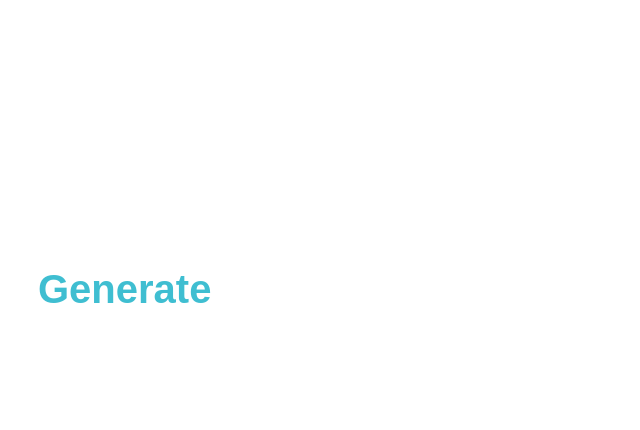
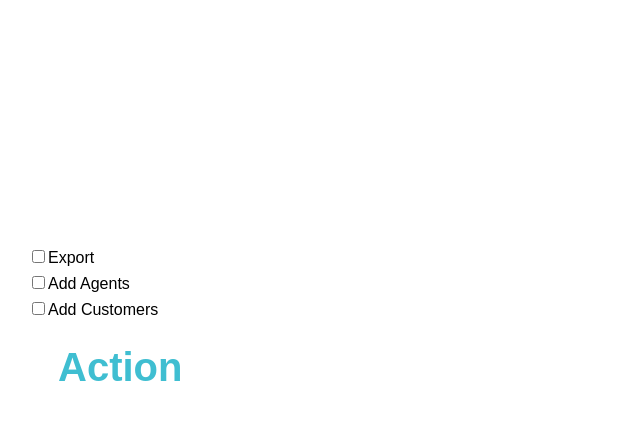
Before and after one commit to PrasannaPaithankar/Collection-Service, a Flask app: page /admin_action in a window 1280 px wide. Shown: the part 370-800 px from the top of the page, without its empty margins (0-640 px from the left). Run offline with Flask 3, Linux system fonts and the light colour scheme.

Commit message:
modified:   routes.py 	modified:   static/containers.css 	modified:   static/loginpage.css 	modified:   templates/admin_action.html

```diff
--- a/routes.py
+++ b/routes.py
@@ -3,16 +3,17 @@ from flask import render_template , request, redirect, url_for
 from models import Agent, Customer, db, app, mail
 import shutil
 import datetime
+import pandas as pd
 
 # root page
 @app.route("/")
 def index():
-    agent = Agent(name="test", mobileNo="123", email="test@test", password="test")
-    db.session.add(agent)
-    customer = Customer(name="test", mobileNo="123", collection=123, closingBalance=123, agentID=10001)
-    db.session.add(customer)
-    db.session.commit()
-    with open('report.csv', 'w') as f:
+    # agent = Agent(name="test", mobileNo="123", email="test@test", password="test")
+    # db.session.add(agent)
+    # customer = Customer(name="test", mobileNo="123", collection=123, closingBalance=123, agentID=10001)
+    # db.session.add(customer)
+    # db.session.commit()
+    with open('/var/www/html/collection-service/report.csv', 'w') as f:
         f.write("Name,Account Number,Mobile Number,Collection,Closing Balance,Agent ID\n")
     f.close()
     return redirect(url_for('login'))
@@ -171,15 +172,42 @@ def view(agentID):
 @app.route("/admin_action", methods=['GET', 'POST'])
 def admin_action():
     if request.method=='POST':
-        shutil.copy('report.csv', 'Reports/report-{}.csv'.format(str(datetime.datetime.now())[:10]))
-        with open('report.csv', 'w') as f:
-            f.write("Name,Account Number,Mobile Number,Collection,Closing Balance,Agent ID\n")
-        f.close()
-        for i in Customer.query.all():
-            i.collection = 0
-        db.session.commit()
+        # export
+        if "Export" in request.form.getlist('option'):
+            shutil.copy('/var/www/html/collection-service/report.csv', '/var/www/html/collection-service/Reports/report-{}.csv'.format(str(datetime.datetime.now())[:10]))
+            with open('/var/www/html/collection-service/report.csv', 'w') as f:
+                f.write("Name,Account Number,Mobile Number,Collection,Closing Balance,Agent ID\n")
+            f.close()
+            for i in Customer.query.all():
+                i.collection = 0
+            db.session.commit()
+
+        # import agent
+        if "Add Agents" in request.form.getlist('option'):
+            df = pd.read_excel("~/Downloads/agent.xlsx")
+            for i in range(len(df)):
+                agent = Agent(name=df['Name'][i], email=df['Email'][i], password=df['Password'][i], mobileNo=df['Mobile Number'][i], status=df['Status'][i])
+                db.session.add(agent)
+                db.session.commit()
+                message = "Your account has been created. Your agent ID is " + str(10000+agent.id) + " and password is " + agent.password
+                # send message to agent
+                mail.send_message('User authentication', sender='vrslightmodecoders@gmail.com', recipients=[str(agent.email)], body=message)
+            del df
+
+        # import customer
+        if "Add Customers" in request.form.getlist('option'):
+            df = pd.read_excel("~/Downloads/customer.xlsx")
+            for i in range(1, len(df)):
+                customer = Customer(name=df['Name'][i], mobileNo=df['Mobile Number'][i], agentID=df['Agent ID'][i])
+                db.session.add(customer)
+                db.session.commit()
+                # message = "Your account has been created. Your account number is " + str(10000+customer.id)
+                # send message to customer
+            del df
         return render_template("admin_action.html", success="y")
     return render_template("admin_action.html", success="n")
+
+
 
 # agent history page
 @app.route("/history/<agentID>", methods=['GET', 'POST'])
--- a/static/containers.css
+++ b/static/containers.css
@@ -28,13 +28,6 @@
         box-shadow: 0 0 20px rgba(0, 0, 0, 0.2);
     }
 
-    /* .item img {
-    width: 100%;
-    height: 100%;
-    object-fit: cover;
-    border-radius: 10px;
-} */
-
     .item h3 {
         margin: 10px 0;
         font-size: 1.5rem;
@@ -64,6 +57,11 @@
     .item button:hover {
         background-color: #fff;
         color: #333;
+    }
+
+    .panel {
+        margin-left: 20px;
+        margin-top:20px;
     }
 
 }
@@ -136,4 +134,8 @@
         color: #333;
     }
 
+    .panel {
+        margin-left: 20px;
+        margin-top:20px;
+    }
 }
--- a/static/loginpage.css
+++ b/static/loginpage.css
@@ -56,6 +56,10 @@
     box-shadow: 0 0 5px rgba(0, 0, 0, 0.1);
     width: 95%;
     margin-bottom: 20px;
+  }
+
+  input[type="checkbox"] {
+    margin-bottom: 10px;
   }
 
   input[type="submit"],
@@ -141,6 +145,10 @@
     font-size: 40px;
   }
 
+  input[type="checkbox"] {
+    margin-bottom: 10px;
+  }
+
   input[type="submit"],
   input[type="button"] {
     background-color: #ffffff;
--- a/templates/admin_action.html
+++ b/templates/admin_action.html
@@ -9,23 +9,6 @@
     <link rel="stylesheet" href="{{ url_for('static', filename='dropdown.css')}}">
     <link rel="stylesheet" href="{{ url_for('static', filename='containers.css')}}">
     <link rel="stylesheet" href="{{ url_for('static', filename='loginpage.css')}}">
-    <style>
-        .btn {
-            display: block;
-            text-align: center;
-            margin: 20px auto;
-        }
-
-        /* .btn input {
-            background-color: #ffd940;
-            text-decoration: none;
-            color: rgb(0, 0, 0);
-            padding: 10px;
-            border-radius: 10px;
-            font-size: 16px;
-            font-weight: bold;
-        } */
-    </style>
 </head>
 {% block body %}
 
@@ -58,7 +41,10 @@
 
     <div class="panel">
         <form action="/admin_action" method="post">
-            <input type="submit" value="Generate">
+            <input type=checkbox name=option value='Export'>Export<br/>
+            <input type=checkbox name=option value='Add Agents'>Add Agents<br/>
+            <input type=checkbox name=option value='Add Customers'>Add Customers<br/>
+            <input type="submit" value="Action">
         </form>
     </div>
 
```
